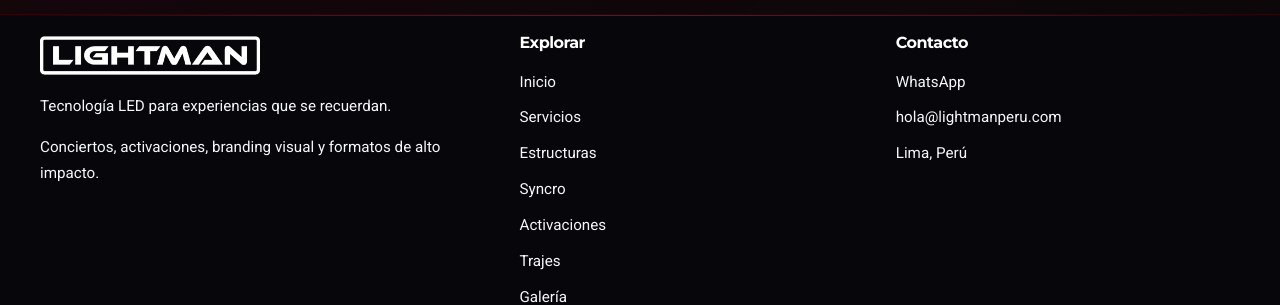
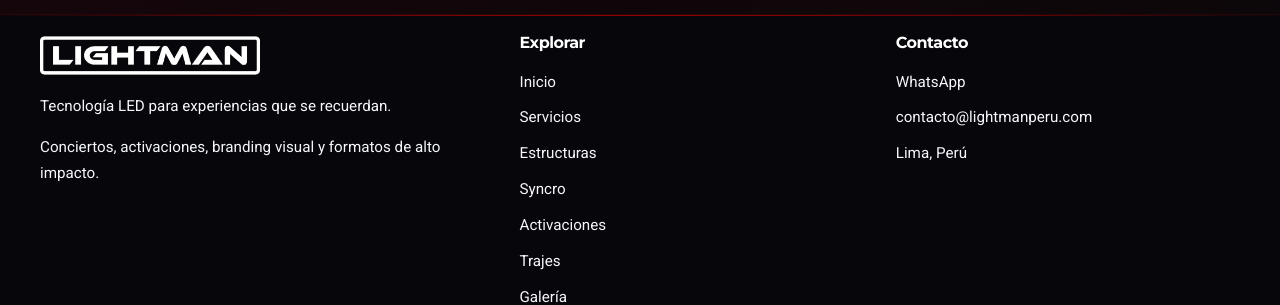
Before and after one commit to ZekturCh/LIGHTMAN, a Jekyll site: the page built from index.html, in a window 1280 px wide and 900 px high, scrolled down 5458 px. Shown: the part 445-750 px from the top of the window. Built offline with Jekyll 4.4.1, drawn with Linux system fonts in a browser that asks for light colours.

Commit message:
Update footer.html

```diff
--- a/_includes/footer.html
+++ b/_includes/footer.html
@@ -24,7 +24,7 @@
       <h3>Contacto</h3>
       <ul>
         <li><a href="https://wa.me/51964111591" target="_blank" rel="noopener noreferrer">WhatsApp</a></li>
-        <li><a href="mailto:hola@lightmanperu.com">hola@lightmanperu.com</a></li>
+        <li><a href="mailto:contacto@lightmanperu.com">contacto@lightmanperu.com</a></li>
         <li>Lima, Perú</li>
       </ul>
     </div>
```
